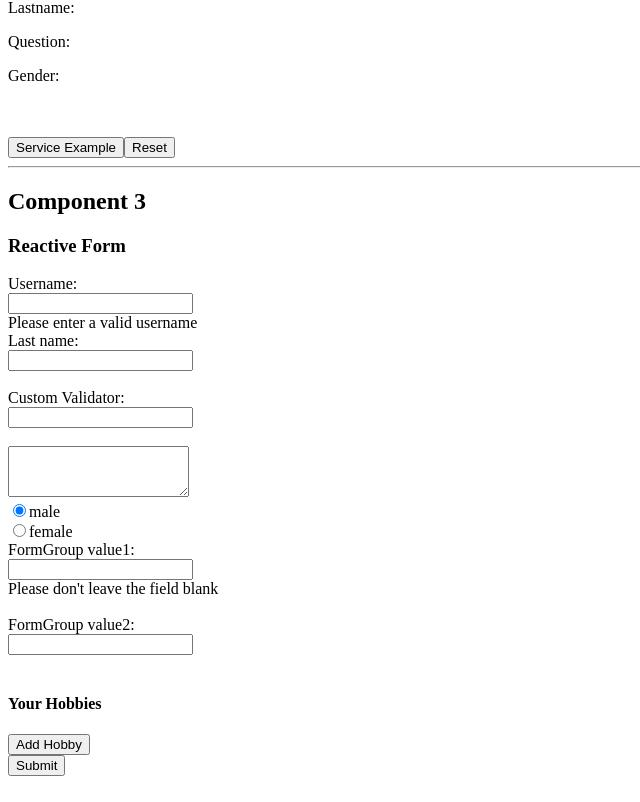
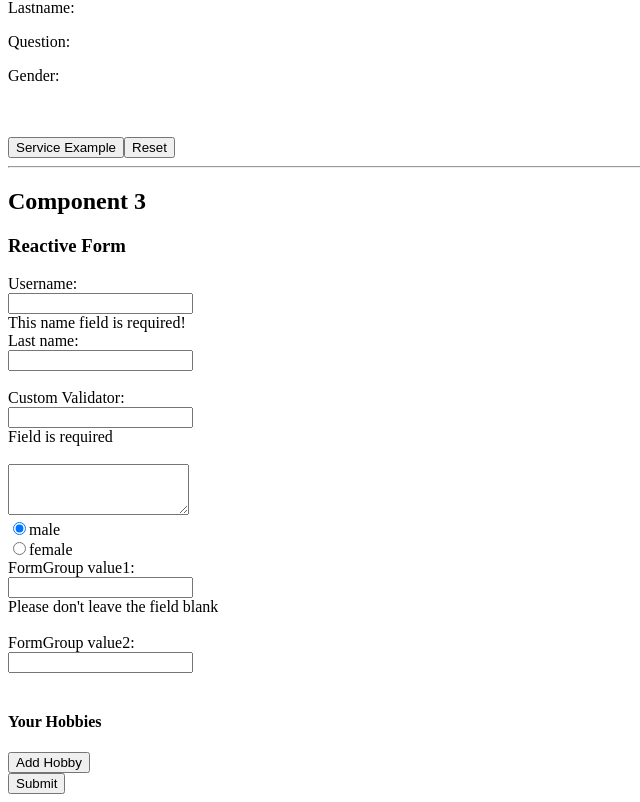
Before and after one commit to PrashantSBasnet/Angular-Basics, an Angular app in the folder revisitBasics/: page / in a window 1280 px wide. Shown: the part 1124-1926 px from the top of the page, without its empty margins (0-640 px from the left). Built offline with nearby package versions, Linux system fonts and the light colour scheme.

Commit message:
Custom validator in the reactive form added

```diff
--- a/revisitBasics/src/app/comp3/comp3.component.html
+++ b/revisitBasics/src/app/comp3/comp3.component.html
@@ -4,14 +4,23 @@
 <form [formGroup]="signupForm" (ngSubmit)="onSubmit()">
   <label for="username">Username:</label><br />
   <input type="text" id="username" formControlName="username" /><br />
-  <span *ngIf="!signupForm.get('username').valid" class="help-block"
-    >Please enter a valid username</span
-  ><br />
+  <span *ngIf="!signupForm.get('username').valid" class="help-block" >
+    <!-- <span *ngIf="signupForm.get('username').errors['nameIsForbidden']">This name is invalid!</span> -->
+    <span *ngIf="signupForm.get('username').errors['required']">This name field is required!</span>
+  </span><br />
+
   <label for="lastname">Last name:</label><br />
   <input type="text" id="lastname" formControlName="lastname" /><br /><br />
 
   <label for="validator">Custom Validator:</label><br />
-  <input type="text" id="validator" formControlName="validator" /><br /><br />
+  <input type="text" id="validator" formControlName="validator" /><br />
+  <!-- <span *ngIf="!signupForm.get('validator').valid" class="help-block" > -->
+    <span *ngIf="signupForm.get('validator').errors['valueisForbidden']">Invalid entry</span>
+    <span *ngIf="signupForm.get('validator').errors['required']">Field is required</span>
+  <!-- </span><br /><br><br> -->
+
+  <br>
+  <br>
 
   <textarea name="qans" rows="3"></textarea>
 
--- a/revisitBasics/src/app/comp3/comp3.component.ts
+++ b/revisitBasics/src/app/comp3/comp3.component.ts
@@ -19,7 +19,7 @@ export class Comp3Component implements OnInit {
     this.signupForm= new FormGroup({
       'username': new FormControl(null, Validators.required),
       'lastname': new FormControl(null, [Validators.required, Validators.email]),
-      //this.forbiddenValidator gives error because at this point the function is unknown. So, binding is must!!
+      //this.forbiddenValidator gives error because at this point the function is unknown to angular. So, binding is must!!
       'qans': new FormControl(null),
       'validator': new FormControl(null, [Validators.required, <any>this.forbiddenValidator.bind(this)]), //custom validation
       'gender': new FormControl('male'),
@@ -48,12 +48,12 @@ export class Comp3Component implements OnInit {
   }
 
 
-  //validator                             //key          value  pair
+  //validator                                //key        value
   forbiddenValidator(control:FormControl):{[s:string ] : boolean  }|any
   {
-    if(this.forbiddenValues.indexOf(control.value)!=-1) {
+    if(this.forbiddenValues.indexOf(control.value)!=-1) { //-1 is returned when the value is not the part of the array
       return { 'valueisForbidden':true };
     }
-    return null;
+    return null; //Angular rule: nothing is passed when validation is correct
   }
 }
```
Also changed, not shown: 1 other file (tests, documents, lock files or other folders).
